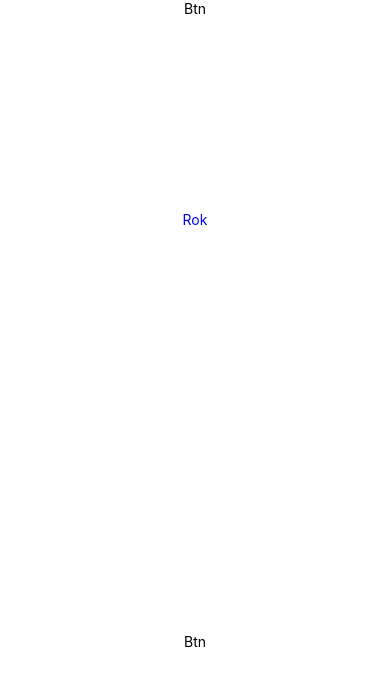
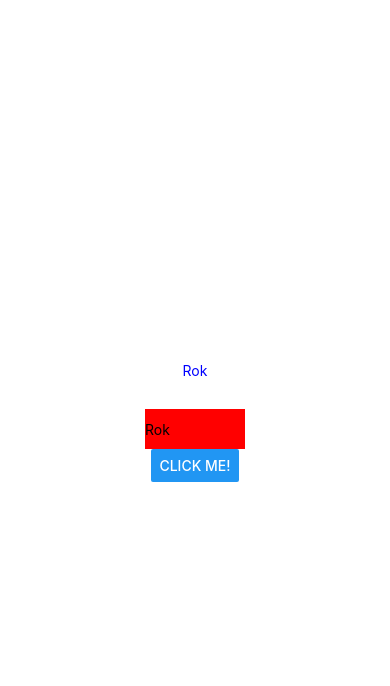
Before and after one commit to roksprogar/django-rest-framework-api-react-web-react-native-app-movie-rater, a React Native app in the folder MovieMobile/: screen / in a window 390 px wide. Shown: the top 686 px of the page. Built offline with nearby package versions, Linux system fonts and the light colour scheme.

Commit message:
basic text and button input

```diff
--- a/MovieMobile/components/Home.js
+++ b/MovieMobile/components/Home.js
@@ -1,13 +1,21 @@
 import { useState } from 'react';
-import { StyleSheet, Text, View } from 'react-native';
+import { Button, StyleSheet, Text, TextInput, View } from 'react-native';
 
 export default function Home({msg}) {
     const [name, setName] = useState('Rok')
   return (
     <View style={styles.home}>
-      <Text style={styles.text}>Btn</Text>
       <Text style={styles.name}>{name}</Text>
-      <Text style={styles.text}>Btn</Text>
+      <TextInput
+        style={{height: 40, width: 100, backgroundColor: 'red'}}
+        value={name}
+        placeholder='type in your name'
+        onChangeText={(text) => setName(text)}
+      />
+      <Button
+        onPress={() => alert(`${name} clicked the button!`)}
+        title="Click me!"
+      />
     </View>
   );
 }
@@ -21,9 +29,6 @@ const styles = StyleSheet.create({
   },
   name: {
     color: '#0000ff',
-    flex: 6,
-  },
-  text: {
-    flex: 3,
+    marginBottom: 30,
   },
 });
```
